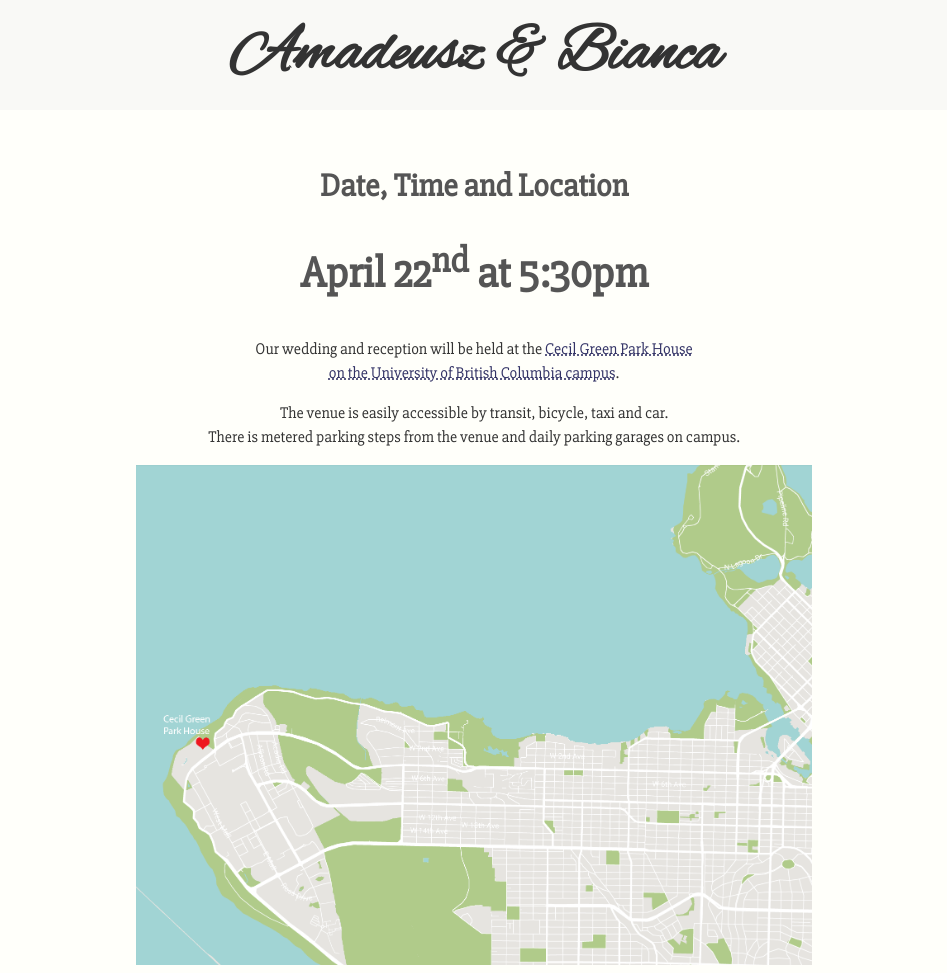
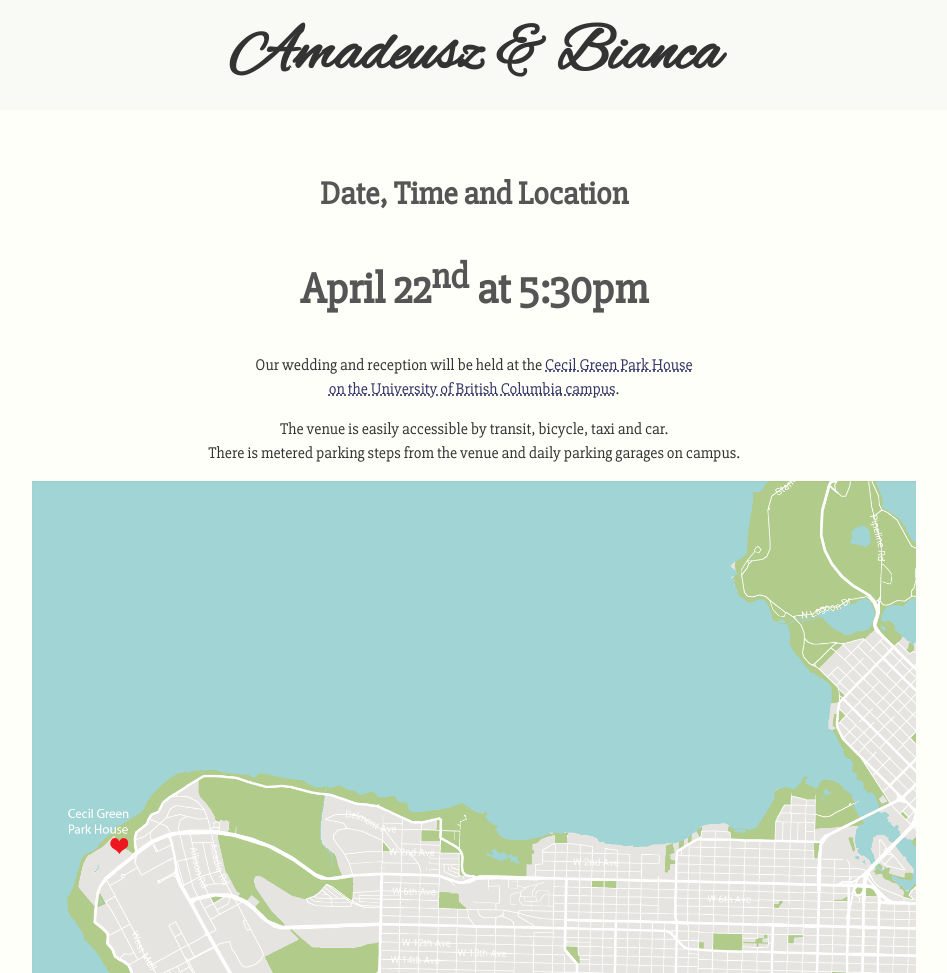
Before and after one commit to AmadeusW/wedding, a plain HTML site: page rsvp/index.html in a window 1280 px wide. Shown: the top 973 px of the page, without its empty margins (165-1112 px from the left). Drawn offline with nearby package versions, Linux system fonts and the light colour scheme.

Commit message:
website ui

```diff
--- a/rsvp/style.css
+++ b/rsvp/style.css
@@ -12,7 +12,7 @@ section {
     border-width: 0px 3px 0px 1px;
     max-width: 70%;
     margin: 0 auto;
-    padding: 2em 2em 6em 2em;
+    padding: 2em 2em 4em 2em;
 }
 
 h1, h2, h3, h4, h5 {
@@ -33,6 +33,7 @@ h2 {
 h3 {
     color: #555;
     font-size: 2.0em;
+    line-height: 125%;
 }
 
 h4 {
@@ -108,7 +109,6 @@ p {
 
 .maparea {
     width: 100%;
-    height: 500px;
 }
 
 #hotelpublic, #hotelprivate {
```
